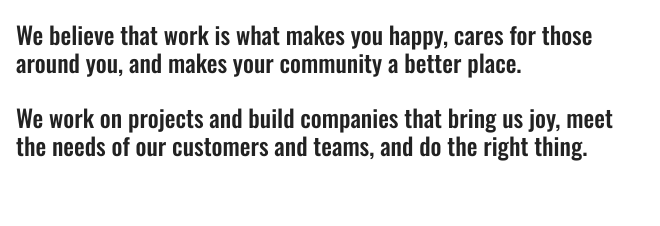
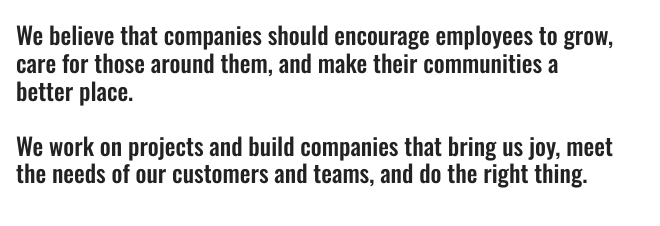
Before and after one commit to rminnick/mjrm, a website built with Parcel: page index.html in a window 1280 px wide. Shown: the part 380-606 px from the top of the page, without its empty margins (0-660 px from the left). Built offline with nearby package versions, Linux system fonts and the light colour scheme.

Commit message:
Home update

```diff
--- a/index.html
+++ b/index.html
@@ -30,7 +30,7 @@
   <!-- Add your site or application content here -->
 
 <center><img src="/mjrm Main Logo 800x600.png" style="vertical-align: text-bottom;" width="80%" title="mjrm"></center>
-  <p style="font-family: 'Oswald', sans-serif; font-weight: 500; font-size: 1.5em;">We believe that work is what makes you happy, cares for those around you, and makes your community a better place. <br><br>
+  <p style="font-family: 'Oswald', sans-serif; font-weight: 500; font-size: 1.5em;">We believe that companies should encourage employees to grow, care for those around them, and make their communities a better place. <br><br>
 
   We work on projects and build companies that bring us joy, meet the needs of our customers and teams, and do the right thing.</p>
 
```
